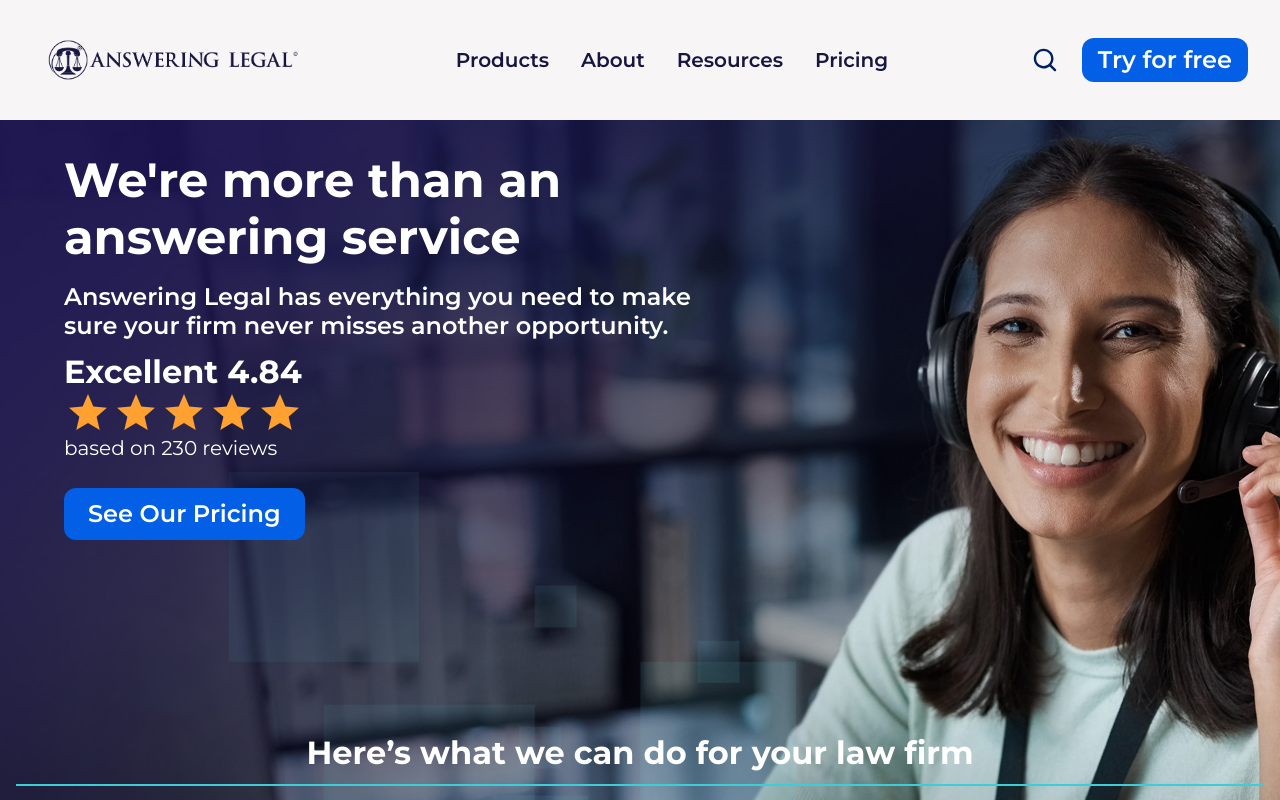
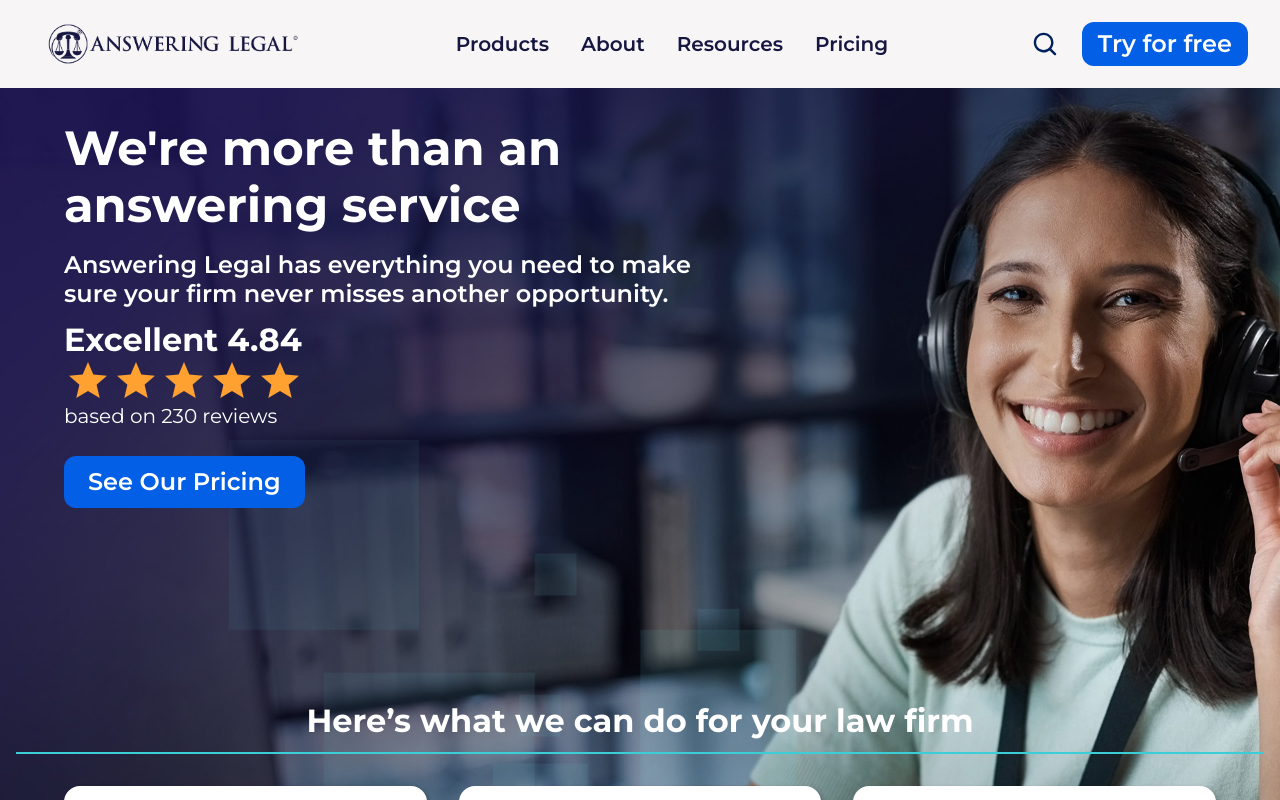
Before and after one commit to kayla-pagan/next-app, a Next.js app: page / in a window 1280 px wide. Shown: the top 800 px of the page. Built offline with nearby package versions, Linux system fonts and the light colour scheme.

Commit message:
Remove some padding from navbar

```diff
--- a/app/components/Navbar.tsx
+++ b/app/components/Navbar.tsx
@@ -11,7 +11,7 @@
     const [isOpen, setIsOpen] = useState(false)
 
     return (
-        <header className="w-full py-6 px-8 bg-off-white">
+        <header className="w-full py-2 px-8 bg-off-white">
             <div className="flex flex-row justify-between items-center gap-2">
                 {/* Logo */}
                 <Link href="/">
```
